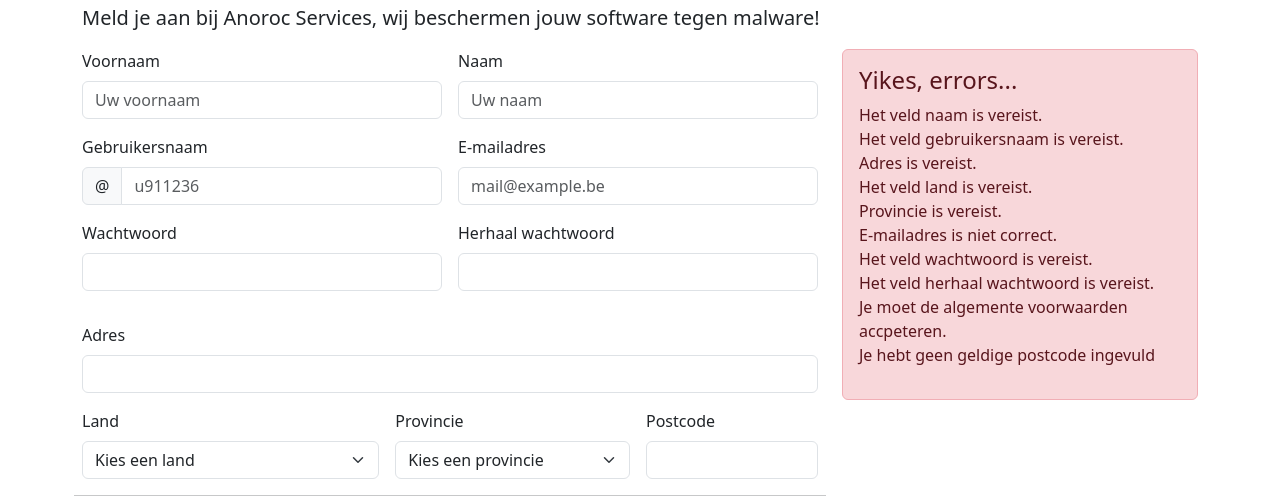
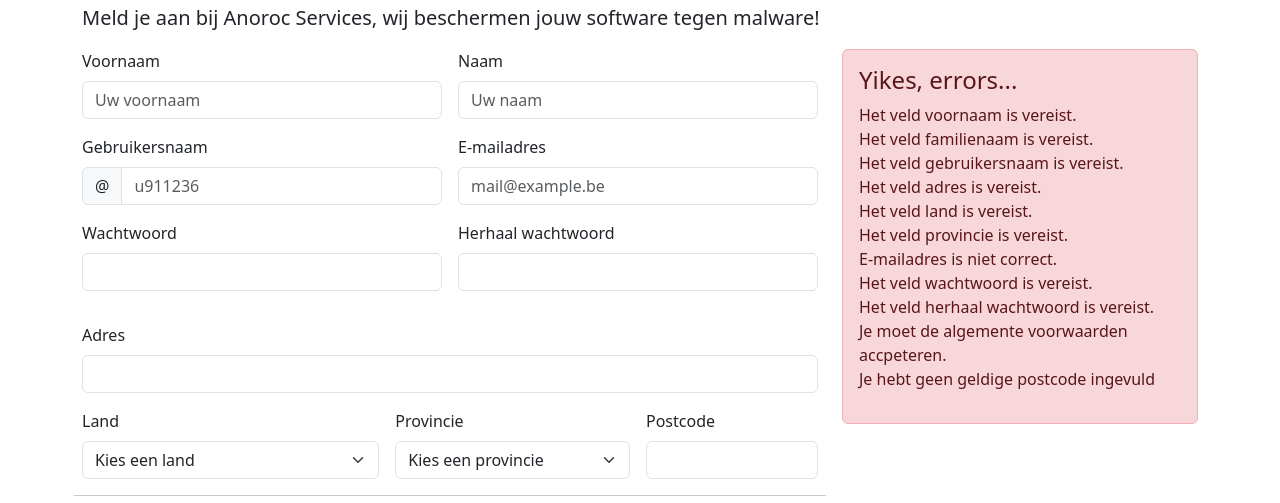
Before and after one commit to r0930357/F1S1_InteractieveWebsites, a plain HTML site: page PE Opdracht/pe.html in a window 1280 px wide. Both pictures are taken after a click on the button "Verzenden". Shown: the part 53-556 px from the top of the page. Drawn offline with nearby package versions, Linux system fonts and the light colour scheme.

Commit message:
PE opdracht afgewerkt

```diff
--- a/PE Opdracht/pe.html
+++ b/PE Opdracht/pe.html
@@ -27,12 +27,12 @@
           <!-- Input-veld: "Voornaam" -->
           <div class="col-md-6">
             <label for="voornaam" class="form-label">Voornaam</label>
-            <input type="text" class="form-control" id="voornaam" placeholder="Uw voornaam">
+            <input type="text" class="form-control checkEmptyFieldList" id="voornaam" placeholder="Uw voornaam">
           </div>
           <!-- Input-veld: "Naam" -->
           <div class="col-md-6">
             <label for="naam" class="form-label">Naam</label>
-            <input type="text" class="form-control" id="familienaam" placeholder="Uw naam">
+            <input type="text" class="form-control checkEmptyFieldList" id="familienaam" placeholder="Uw naam">
           </div>
 
           <!-- Input-veld: "Gebruikersnaam" -->
@@ -41,7 +41,7 @@
             <!-- Het @-symbool wordt aan de linkerkant van het input-veld "Gebruikersnaam" voorzien -->
             <div class="input-group">
               <div class="input-group-text">@</div>
-              <input type="text" class="form-control" id="gebruikersnaam" placeholder="u911236">
+              <input type="text" class="form-control checkEmptyFieldList" id="gebruikersnaam" placeholder="u911236">
             </div>
           </div>
           <!-- Input-veld: "E-mailadres" -->
@@ -65,14 +65,14 @@
           <!-- Input-veld "Adres" -->
           <div class="col-md-12">
             <label for="adres" class="form-label">Adres</label>
-            <input type="text" class="form-control" id="adres">
+            <input type="text" class="form-control checkEmptyFieldList" id="adres">
           </div>
 
           <!-- Input-veld "Land" -->
           <div class="col-md-5">
             <label for="land" class="form-label">Land</label>
-            <select id="land" class="form-select">
-              <option selected>Kies een land</option>
+            <select id="land" class="form-select checkEmptyFieldList">
+              <option value="" disabled selected>Kies een land</option>
               <option>België</option>
               <option>Nederland</option>
               <option>Luxemburg</option>
@@ -81,8 +81,8 @@
           <!-- Input-veld "Provincie" -->
           <div class="col-md-4">
             <label for="provincie" class="form-label">Provincie</label>
-            <select id="provincie" class="form-select">
-              <option selected>Kies een provincie</option>
+            <select id="provincie" class="form-select checkEmptyFieldList">
+              <option value="" disabled selected>Kies een provincie</option>
               <option>Antwerpen</option>
               <option>Henegouwen</option>
               <option>Limburg</option>
@@ -98,7 +98,7 @@
           <!-- Input-veld "Poscode" -->
           <div class="col-md-3">
             <label for="postcode" class="form-label">Postcode</label>
-            <input type="text" class="form-control" id="postcode">
+            <input type="number" min="1000" class="form-control" id="postcode">
           </div>
 
           <hr>
@@ -124,29 +124,28 @@
             <h2>Betaling</h2>
             <!-- Sectie keuez: "Banking app" -->
             <div class="form-check">
-              <input class="form-check-input" type="radio" name="exampleRadios" id="chkBankingApp" value="option1"
-                checked>
+              <input class="form-check-input checkPaymentMethod" type="radio" name="selectPaymentMethod" id="Banking app" value="option1" checked>
               <label class="form-check-label" for="exampleRadios1">
                 Banking app
               </label>
             </div>
             <!-- Sectie keuez: "Overschrijving" -->
             <div class="form-check">
-              <input class="form-check-input" type="radio" name="exampleRadios" id="chkOverschrijving" value="option2">
+              <input class="form-check-input checkPaymentMethod" type="radio" name="selectPaymentMethod" id="Overschrijving" value="option2">
               <label class="form-check-label" for="exampleRadios2">
                 Overschrijving
               </label>
             </div>
             <!-- Sectie keuez: "Visa card" -->
             <div class="form-check">
-              <input class="form-check-input" type="radio" name="exampleRadios" id="chkVisaCard" value="option3">
+              <input class="form-check-input checkPaymentMethod" type="radio" name="selectPaymentMethod" id="Visa card" value="option3">
               <label class="form-check-label" for="exampleRadios3">
                 Visa card
               </label>
             </div>
             <!-- Sectie keuez: "Paypal" -->
             <div class="form-check">
-              <input class="form-check-input" type="radio" name="exampleRadios" id="chkPaypal" value="option4">
+              <input class="form-check-input checkPaymentMethod" type="radio" name="selectPaymentMethod" id="Paypal" value="option4">
               <label class="form-check-label" for="exampleRadios4">
                 Paypal
               </label>
@@ -187,21 +186,14 @@
     <!-- Javascript -->
     <!-- Eigen code -->
     <script>
-      // getElementById best vervangen door querySelector.
-      // querySelector is veel krachtiger en je kan ook met klasses werken.
-      // bij id = (#id) , bij class = (.class)
-
       // Declaratie van de variabelen die verwijzen naar de klassen of id's in het HTML-script
       let submitKnop = document.querySelector(".btn-primary");
-      let input_voornaam = document.querySelector('#voornaam');
-      let input_familienaam = document.querySelector('#familienaam');
-      let input_gebruikersnaam = document.querySelector('#gebruikersnaam');
+      let veld1 = document.getElementsByClassName('checkEmptyFieldList')
+      let veld2 = document.getElementsByClassName('checkPaymentMethod')
+      let melding = (`Het veld ${veld1} is vereist.`);
       let input_email = document.querySelector("#email");
       let input_wachtwoord = document.querySelector("#wachtwoord");
       let input_herhaalWachtwoord = document.querySelector("#herhaalWachtwoord");
-      let input_adres = document.querySelector("#adres");
-      let input_land = document.querySelector("#land");
-      let input_provincie = document.querySelector("#provincie");
       let input_postcode = document.querySelector("#postcode");
       let input_algemeneVoorwaarden = document.querySelector("#algemeneVoorwaarden");
       let input_bankingApp = document.querySelector("#chkBankingApp");
@@ -214,59 +206,18 @@
       let betalingswijze = [];
 
       // FUNCTIES
-
       /* Controle leeg veld
       Voor de controle van een leeg veld gebruik je een functie checkEmptyField waar je steeds 2 parameters gaat meegeven: veld en melding.
       Voeg na controle in deze functie de melding toe aan de array errors.
       Indien het veld leeg is geef je bijvoorbeeld volgende melding “Het veld voornaam is vereist.”.
       */
-      let veld = ['input_voornaam', 'input_familienaam', 'input_gebruikersnaam', 'input_adres', 'input_land', 'input_provincie'];
-      let melding = (`Het veld ${veld.id} is vereist.`);
-
-      veld.forEach(checkEmptyField)
-        function checkEmptyField(veld, melding) {
-        if (veld.value === '') {
-          errors.push(melding)
-        }
-      }
-
-       //Functie om te controleren of het veld "achternaam" is ingevuld.
-      function familienaamVerplicht() {
-        let familienaam = input_familienaam.value;
-        if (familienaam === '') {
-          errors.push('Het veld naam is vereist.')
-        }
-      }
-
-       //Functie om te controleren of het veld "gebruikersnaam" is ingevuld.
-      function gebruikersnaamVerplicht() {
-        let gebruikersnaam = input_gebruikersnaam.value;
-        if (gebruikersnaam === '') {
-          errors.push('Het veld gebruikersnaam is vereist.')
-        }
-      }
-
-       //Functie om te controleren of het veld "adres" is ingevuld.
-      function adresVerplicht() {
-        let adres = input_adres.value;
-        if (adres === '') {
-          errors.push('Adres is vereist.')
-        }
-      }
-
-       //Functie om te controleren of het veld "land" is ingevuld.
-      function landVerplicht() {
-        let land = input_land.value;
-        if (land === 'Kies een land') {
-          errors.push('Het veld land is vereist.')
-        }
-      }
-
-       //Functie om te controleren of het veld "provincie" is ingevuld.
-      function provincieVerplicht() {
-        let provincie = input_provincie.value;
-        if (provincie === 'Kies een provincie') {
-          errors.push('Provincie is vereist.')
+      function checkEmptyField(veld1, melding) {
+        for (let i = 0; i < veld1.length; i++ ) {
+        if (veld1[i].value === '') {
+          let fieldId = veld1[i].id;
+          let errorMelding = `Het veld ${fieldId} is vereist.`;
+          errors.push(errorMelding);
+          }
         }
       }
 
@@ -350,19 +301,14 @@
       “Overschrijving” in het voorbeeld is variabel.
       Dit zou dus ook “banking app”, “visa card” of “paypal” kunnen zijn naargelang wat de gebruiker had aangeduid.
       */
-      function validatePayment() {
-        let validatieBankingApp = input_bankingApp.checed;
-        let validatieOverschrijving = input_overschrijving.checked;
-        let validatieVisaCard = input_visacard.checked;
-        let validatiePaypal = input_paypal.checked;
-        if (validatieOverschrijving == true) {
-          betalingswijze.push('Je betalingswijze is Overschrijving')
-        } else if (validatieVisaCard == true) {
-          betalingswijze.push('Je betalingswijze is Visa Card')
-        } else if (validatiePaypal == true) {
-          betalingswijze.push('Je betalingswijze is Paypal')
-        } else
-          betalingswijze.push('Je betalingswijze is Banking app')
+      function validatePayment(veld2) {
+        for (let i = 0; i < veld2.length; i++ ) {
+        if (veld2[i].checked === true ) {
+          let fieldId2 = veld2[i].id;
+          let paymentMelding = `Je betalingswijze is ${fieldId2}.`;
+          betalingswijze.push(paymentMelding);
+          }
+        }
       }
 
       // geeft de array "errors" weer indien deze er zijn.
@@ -406,7 +352,7 @@
       function maakLijstenLeeg() {
          errors = [];
          document.querySelector('#foutmeldingen').innerHTML = errors;
-         betalingswijze = [];
+         betalingswijze = [''];
          document.querySelector('#betalingwijze').innerText = betalingswijze;
          document.querySelector(".wachtwoordMinKarakters").innerText = "";
       }
@@ -416,17 +362,12 @@
       */
       function validateForm() {
           maakLijstenLeeg(),
-          //checkEmptyField(),
-          familienaamVerplicht(),
-          gebruikersnaamVerplicht(),
-          adresVerplicht(),
-          landVerplicht(),
-          provincieVerplicht(),
+          checkEmptyField(veld1, melding),
           validateEmail(),
           wachtwoordControle(),
           algemeneVoorwaardenVerplicht(),
           checkPC(),
-          validatePayment(),
+          validatePayment(veld2),
           toonBetalingswijze(),
           toonFoutmeldingen()
           ErrorBanner(),
```
